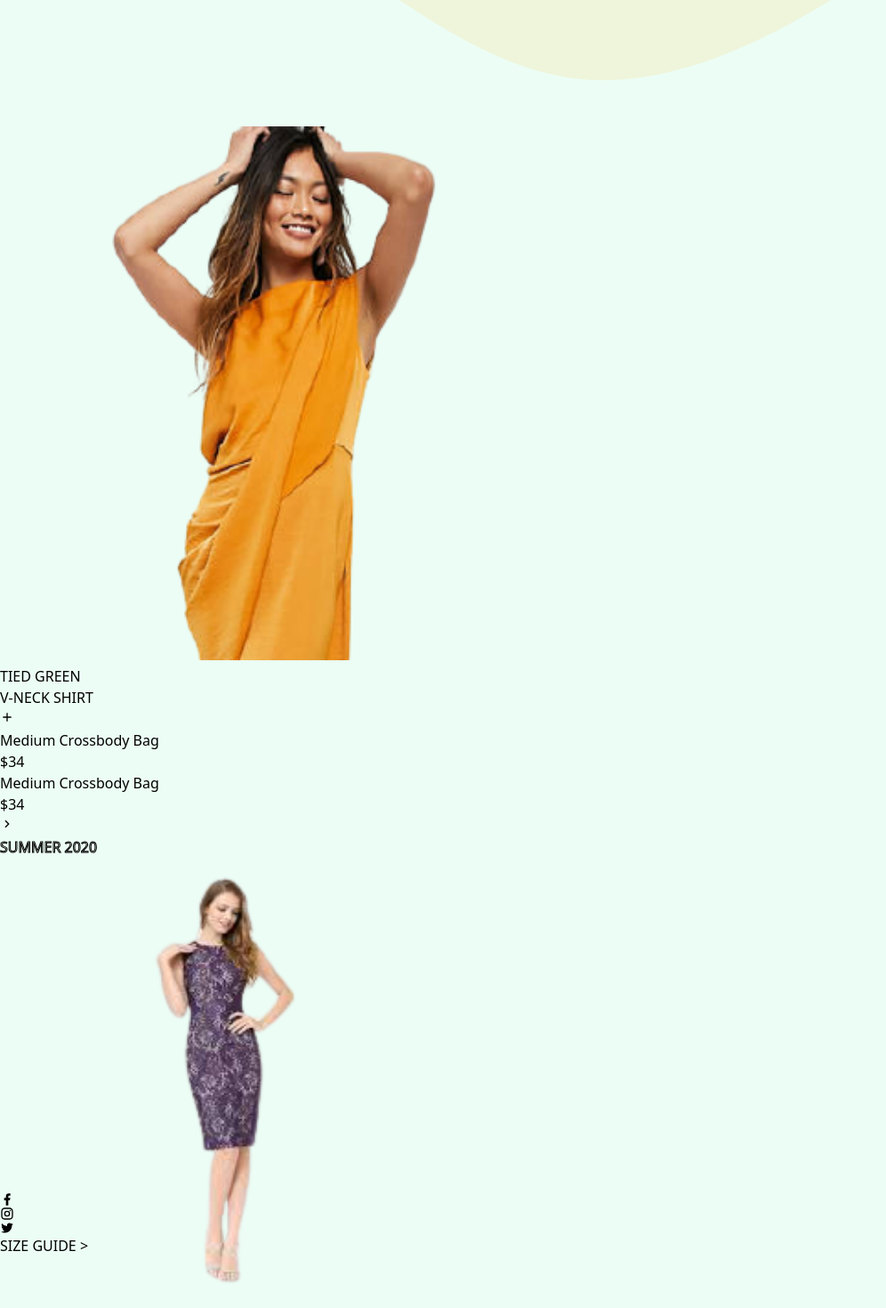
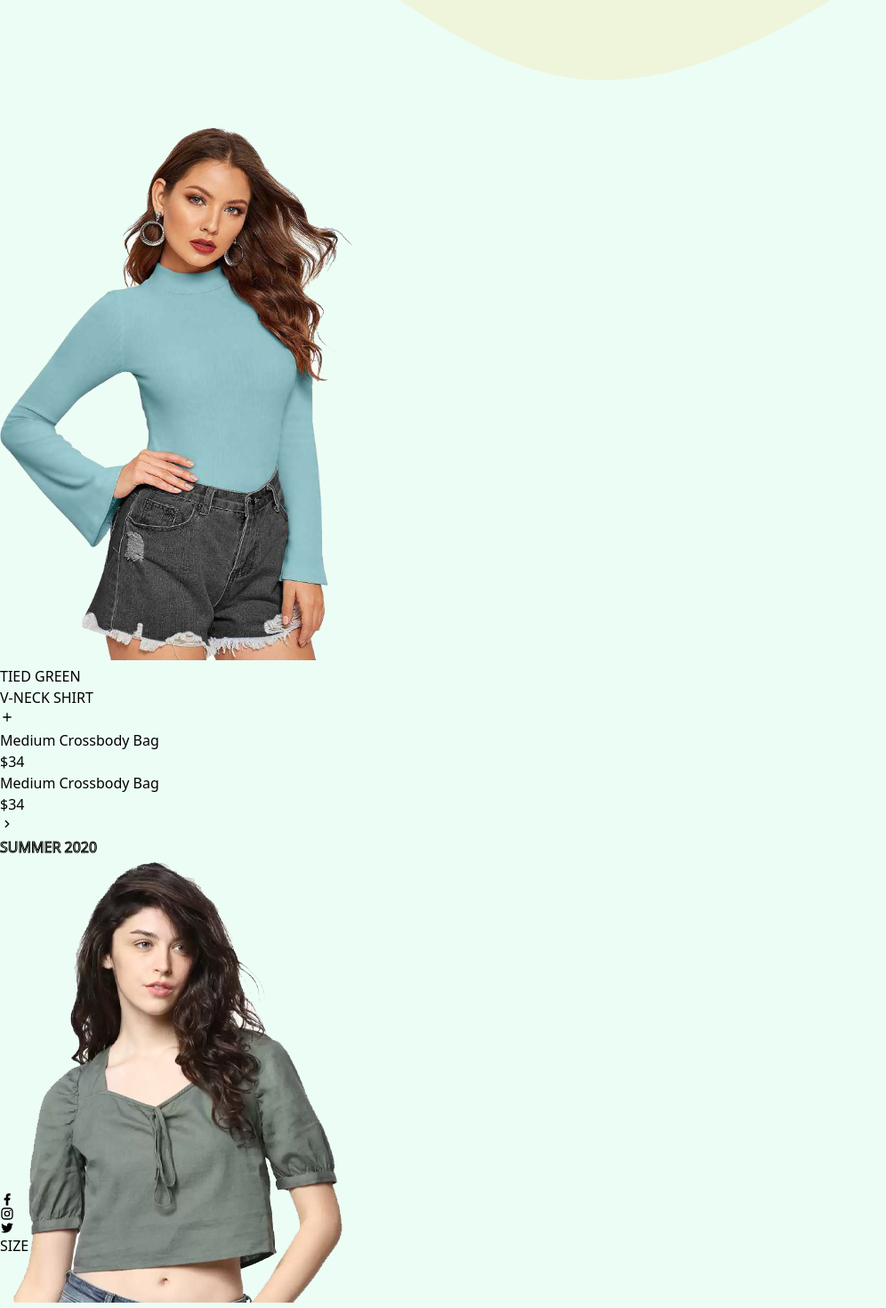
Before and after one commit to ashwinkhode/qoohoo-assignment, a Next.js app: page / in a window 1280 px wide. Shown: the part 2562-4032 px from the top of the page at 89% size, without its empty margins (0-996 px from the left). Built offline with nearby package versions, Linux system fonts and the light colour scheme.

Commit message:
fix: image preload + minorfixes

```diff
--- a/src/components/Hero/LeftSection.tsx
+++ b/src/components/Hero/LeftSection.tsx
@@ -7,6 +7,25 @@ interface ILeftSectionProps {
   triggerAnimation: () => void;
   isVisible: boolean;
 }
+
+const PRODUCT_IMAGES = [
+  {
+    imagePath: "/main_lady_1.png",
+    delay: 0.4,
+  },
+  {
+    imagePath: "/main_lady_2.png",
+    delay: 0.6,
+  },
+  {
+    imagePath: "/main_lady_3.png",
+    delay: 0.8,
+  },
+  {
+    imagePath: "/main_lady_4.png",
+    delay: 1.0,
+  },
+];
 
 function LeftSection({ isVisible, triggerAnimation }: ILeftSectionProps) {
   return (
@@ -49,19 +68,21 @@ function LeftSection({ isVisible, triggerAnimation }: ILeftSectionProps) {
           </motion.div>
           <motion.div
             key="mainLadyImage"
-            className="absolute -bottom-24 z-0"
+            className="absolute -bottom-24 z-10"
             initial={{ x: "-400px", opacity: 0 }}
             animate={
               isVisible ? { x: "0", opacity: 1 } : { x: "400px", opacity: 1 }
             }
-            transition={{ duration: 1 }}
+            transition={{ duration: 1, bounce: 0 }}
             exit={{ x: "400px", opacity: 0 }}
           >
             <Image
-              src="/main_lady.png"
-              alt="lady in orange dress"
-              width="600"
+              className="z-20"
+              src="/leftSectionImage.png"
+              alt="lady in olive dress"
+              width="400"
               height="600"
+              priority
             />
           </motion.div>
         </AnimatePresence>
@@ -158,21 +179,23 @@ function LeftSection({ isVisible, triggerAnimation }: ILeftSectionProps) {
                   }}
                   exit={{ y: -200, opacity: 0 }}
                 >
-                  {[0.4, 0.6, 0.8, 1.0].map((item) => (
+                  {PRODUCT_IMAGES.map((item) => (
                     <motion.div
-                      key={item}
-                      className="bg-green-100 w-32 h-32 overflow-hidden"
+                      key={item.imagePath}
+                      className="bg-green-100 w-20 h-32 overflow-hidden"
                       initial={{ x: 200, opacity: 0 }}
                       animate={{ x: 0, opacity: 1 }}
-                      transition={{ duration: 0.5, delay: item }}
+                      transition={{ duration: 0.5, delay: item.delay }}
                       exit={{ x: -200, opacity: 0 }}
                     >
                       <Image
-                        src="/main_lady.png"
-                        alt="lady"
-                        width="128"
+                        src={item.imagePath}
+                        alt="product images"
+                        width="84"
                         height="128"
-                        objectFit="fill"
+                        objectFit="cover"
+                        objectPosition="top center"
+                        priority
                       />
                     </motion.div>
                   ))}
@@ -221,6 +244,7 @@ function LeftSection({ isVisible, triggerAnimation }: ILeftSectionProps) {
                     alt="yellow purse"
                     layout="fill"
                     objectFit="contain"
+                    priority
                   />
                 </div>
               </motion.article>
--- a/src/components/Hero/RightSection.tsx
+++ b/src/components/Hero/RightSection.tsx
@@ -36,13 +36,13 @@ function RightSection() {
             SUMMER 2020
           </div>
           <Image
-            src="/summer_lady.png"
+            src="/rightSectionImage.png"
             alt="summer lady"
             width="400"
             height="500"
             layout="fixed"
             objectPosition="top center"
-            className="z-10"
+            className="!left-24 z-[5]"
           />
           <div className="absolute top-0 left-1/2 bg-[#DECAC9] w-full h-full z-0"></div>
         </motion.div>
--- a/src/components/Hero/index.tsx
+++ b/src/components/Hero/index.tsx
@@ -9,7 +9,7 @@ function Hero() {
     <motion.main
       className="relative flex-1 flex justify-between items-stretch bg-green-50 overflow-hidden"
       transition={{
-        layout: { duration: 0.3, ease: "easeIn" },
+        layout: { duration: 0.3, ease: "easeIn", bounce: 0 },
       }}
       //@ts-ignore
       layout
--- a/src/pages/index.tsx
+++ b/src/pages/index.tsx
@@ -7,7 +7,7 @@ import { useButtonAnimation } from "../context/ButtonAnimation";
 function HomePage() {
   const { isVisible } = useButtonAnimation();
   return (
-    <div className="min-w-full min-h-screen flex flex-col justify-between items-stretch overflow-hidden">
+    <div className="relative min-w-full min-h-screen flex flex-col justify-between items-stretch overflow-hidden z-10">
       <AnimatePresence>
         <Header key="header" />
 
--- a/src/pages/static.tsx
+++ b/src/pages/static.tsx
@@ -93,6 +93,7 @@ export default function Home() {
               alt="lady in orange dress"
               width="600"
               height="600"
+              priority
             />
           </div>
           <div className="w-2/4 flex justify-start items-center space-x-12 mx-16">
@@ -124,6 +125,7 @@ export default function Home() {
                     alt="yellow purse"
                     layout="fill"
                     objectFit="contain"
+                    priority
                   />
                 </div>
               </article>
@@ -147,6 +149,7 @@ export default function Home() {
               layout="fixed"
               objectPosition="top center"
               className="z-10"
+              priority
             />
             <div className="absolute top-0 left-1/2 bg-[#DECAC9] w-full h-full z-0"></div>
           </div>
```
